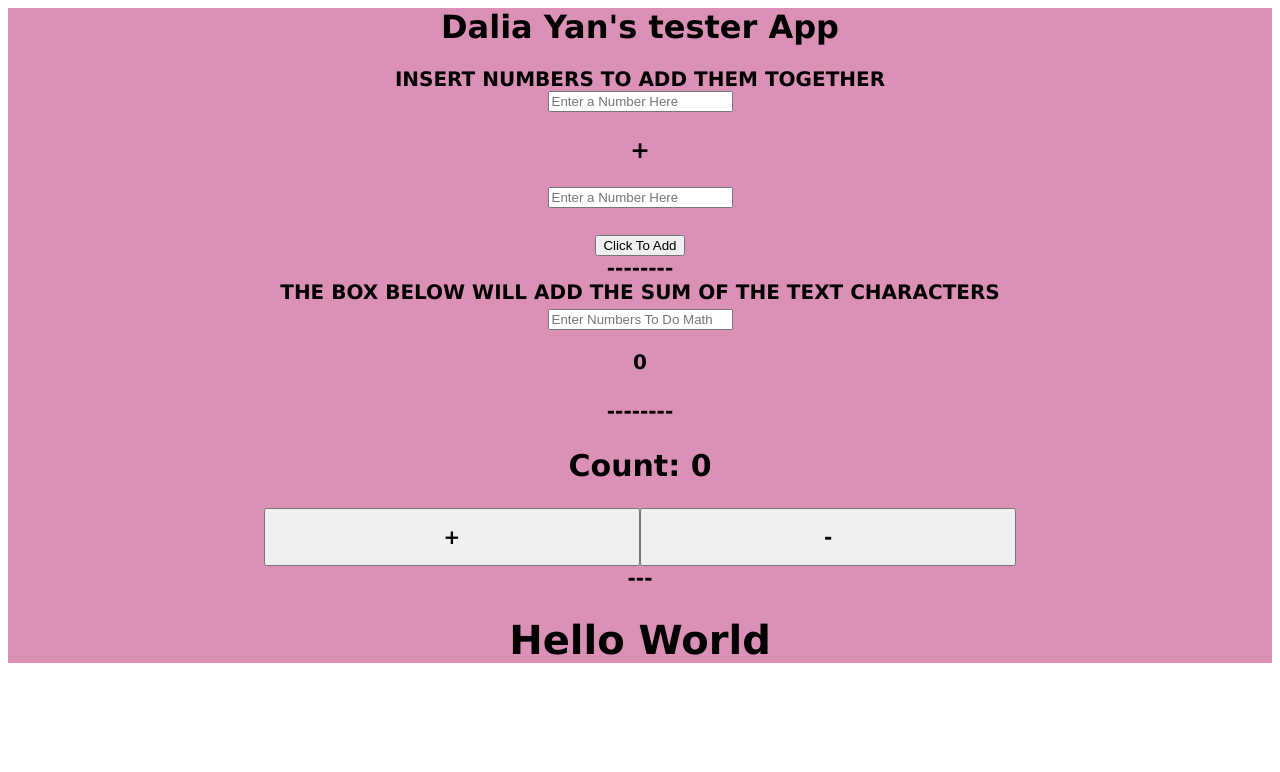
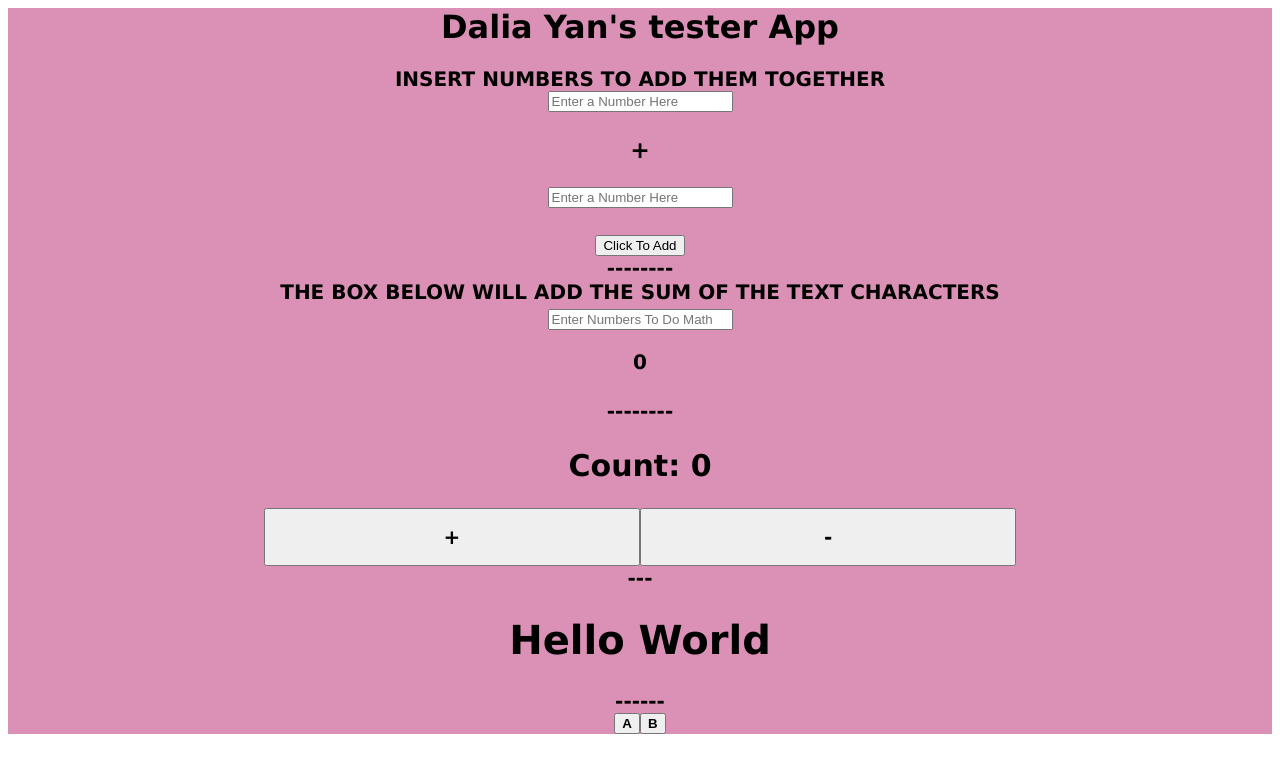
Before and after one commit to daliayan/smallApp, a React app: page / in a window 1280 px wide. Shown: the top 772 px of the page. Built offline with nearby package versions, Linux system fonts and the light colour scheme.

Commit message:
added more props/comps

```diff
--- a/src/components/About.js
+++ b/src/components/About.js
@@ -3,6 +3,7 @@ import AdderButton from './AddOn /AdderButton';
 import Counter from './AddOn /Counter';
 import PlusMinus from './AddOn /PlusMinus';
 import AddToString from './AddOn /AddToString';
+import BoldenMe from './AddOn /BoldenMe';
 
 const About = () => {
   return (
@@ -22,6 +23,9 @@ const About = () => {
           ---
         </div>
       <AddToString header="Hello World"/>
+      <div>
+        ------</div>
+      <BoldenMe />
 
     </header>
   );
--- /dev/null
+++ b/src/components/AddOn /BoldenMe.js
@@ -0,0 +1,25 @@
+import React, { Component } from 'react'
+
+export class BoldenMe extends Component {
+    state = {
+        letters: ''
+    }
+
+    onClick = () => {
+        this.setState({
+            letters: this.state.letters
+        })
+    }
+
+    render() {
+        return (
+            <div>
+                <button onClick={this.onClick} style={this.state.onClick ? {fontWeight: 'normal'} : {fontWeight: 'bold'}}>A{this.props.letters}</button>
+                <button onClick={this.onClick} style={this.state.onClick ? {fontWeight: 'normal'} : {fontWeight: 'bold'}}>B{this.props.letters}</button>
+            </div>
+        )
+    }
+
+}
+
+export default BoldenMe;
```
Also changed, not shown: src/components/BoldenMe.js (deleted).
